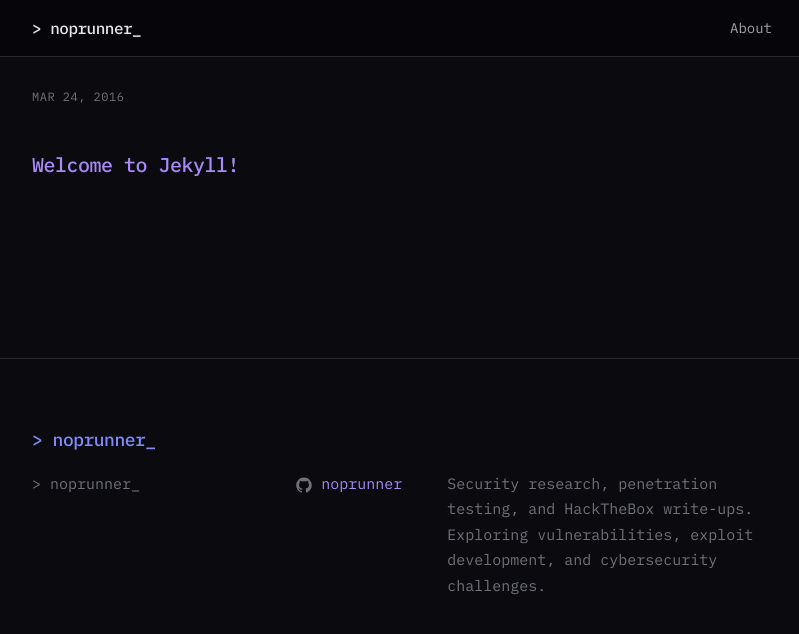
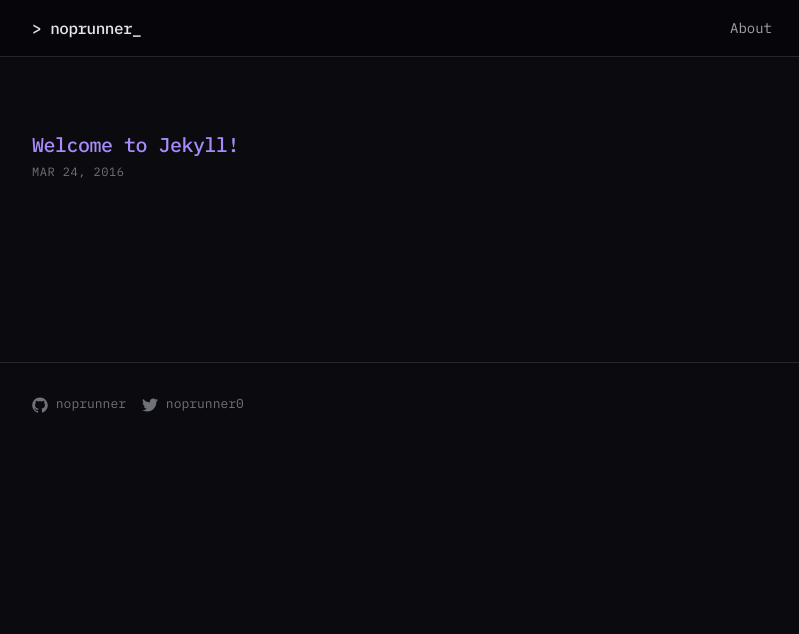
Before and after one commit to noprunner/noprunner.github.io, a Jekyll site: the page built from index.html, in a window 1280 px wide. Shown: the top 634 px of the page, without its empty margins (238-1037 px from the left). Built offline with Jekyll 4.4.1, drawn with Linux system fonts in a browser that asks for light colours.

Commit message:
Update social media links and footer layout
- Moved post date display to a more prominent position in the post list
- Simplified footer structure by removing unnecessary columns and enhancing social media link visibility
- Adjusted SCSS for a more flexible footer layout and improved styling for links

```diff
--- a/_config.yml
+++ b/_config.yml
@@ -25,9 +25,8 @@ description: >- # this means to ignore newlines until "baseurl:"
   Exploring vulnerabilities, exploit development, and cybersecurity challenges.
 baseurl: "" # the subpath of your site, e.g. /blog
 url: "https://noprunner.github.io" # the base hostname & protocol for your site
-twitter_username:
+twitter_username: noprunner0
 github_username:  noprunner
-gitlab_username:
 
 # Build settings
 theme: minima
--- a/_includes/footer.html
+++ b/_includes/footer.html
@@ -2,27 +2,16 @@
 
   <div class="wrapper">
 
-    <h2 class="footer-heading">{{ site.title }}</h2>
+    <ul class="social-media-list">
+      {% if site.github_username %}
+      <li>
+        {% include icon-github.html username=site.github_username %}
+      </li>
+      {% endif %}
 
-    <div class="footer-col-wrapper">
-      <div class="footer-col footer-col-1">
-        <ul class="contact-list">
-          <li>{{ site.title }}</li>
-          <li><a href="mailto:{{ site.email }}">{{ site.email }}</a></li>
-        </ul>
-      </div>
-
-      <div class="footer-col footer-col-2">
-        <ul class="social-media-list">
       {% if site.gitlab_username %}
       <li>
         {% include icon-gitlab.html username=site.gitlab_username %}
-          </li>
-          {% endif %}
-
-          {% if site.github_username %}
-          <li>
-            {% include icon-github.html username=site.github_username %}
       </li>
       {% endif %}
 
@@ -32,12 +21,6 @@
       </li>
       {% endif %}
     </ul>
-      </div>
-
-      <div class="footer-col footer-col-3">
-        <p>{{ site.description }}</p>
-      </div>
-    </div>
 
   </div>
 
--- a/_sass/_layout.scss
+++ b/_sass/_layout.scss
@@ -119,63 +119,23 @@
     color: $grey-color;
 }
 
-.footer-heading {
-    font-size: 18px;
-    margin-bottom: $spacing-unit / 2;
-}
-
-.contact-list,
 .social-media-list {
     list-style: none;
     margin-left: 0;
-}
+    display: flex;
+    gap: 16px;
 
-.footer-col-wrapper {
-    font-size: 15px;
-    color: $grey-color;
-    margin-left: -$spacing-unit / 2;
-    @extend %clearfix;
-}
-
-.footer-col {
-    float: left;
-    margin-bottom: $spacing-unit / 2;
-    padding-left: $spacing-unit / 2;
-}
-
-.footer-col-1 {
-    width: -webkit-calc(35% - (#{$spacing-unit} / 2));
-    width:         calc(35% - (#{$spacing-unit} / 2));
-}
-
-.footer-col-2 {
-    width: -webkit-calc(20% - (#{$spacing-unit} / 2));
-    width:         calc(20% - (#{$spacing-unit} / 2));
-}
-
-.footer-col-3 {
-    width: -webkit-calc(45% - (#{$spacing-unit} / 2));
-    width:         calc(45% - (#{$spacing-unit} / 2));
-}
-
-@include media-query($on-laptop) {
-    .footer-col-1,
-    .footer-col-2 {
-        width: -webkit-calc(50% - (#{$spacing-unit} / 2));
-        width:         calc(50% - (#{$spacing-unit} / 2));
+    li {
+        display: inline-block;
     }
 
-    .footer-col-3 {
-        width: -webkit-calc(100% - (#{$spacing-unit} / 2));
-        width:         calc(100% - (#{$spacing-unit} / 2));
-    }
-}
+    a {
+        color: $grey-color;
 
-@include media-query($on-palm) {
-    .footer-col {
-        float: none;
-        width: -webkit-calc(100% - (#{$spacing-unit} / 2));
-        width:         calc(100% - (#{$spacing-unit} / 2));
+        &:hover {
+            color: $brand-color;
+            border-bottom: none;
+        }
     }
 }
 
@@ -212,6 +172,10 @@
                 color: $highlight-color;
             }
         }
+
+        h2 {
+            margin-bottom: 4px;
+        }
     }
 }
 
@@ -221,7 +185,8 @@
     font-family: $base-font-family;
     letter-spacing: 0.5px;
     text-transform: uppercase;
-    margin-bottom: 8px;
+    margin-top: 0;
+    margin-bottom: 0;
 }
 
 .post-link {
--- a/index.html
+++ b/index.html
@@ -7,10 +7,10 @@ layout: default
   <ul class="post-list">
     {% for post in site.posts %}
       <li>
-        <div class="post-meta">{{ post.date | date: "%b %d, %Y" }}</div>
         <h2>
           <a class="post-link" href="{{ post.url | prepend: site.baseurl }}">{{ post.title }}</a>
         </h2>
+        <div class="post-meta">{{ post.date | date: "%b %d, %Y" }}</div>
       </li>
     {% endfor %}
   </ul>
```
Lines whose indentation alone changed are shown as unchanged.
